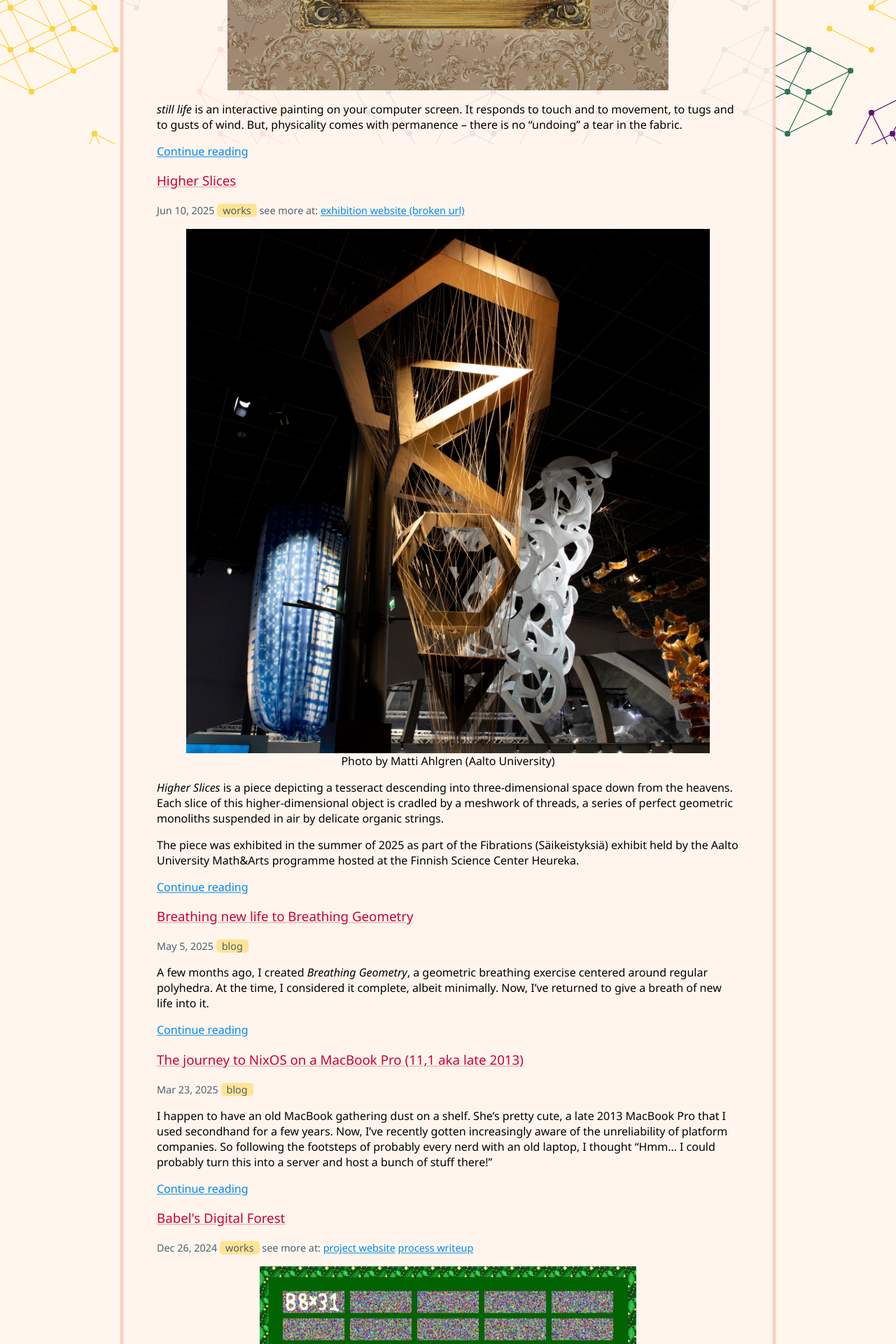
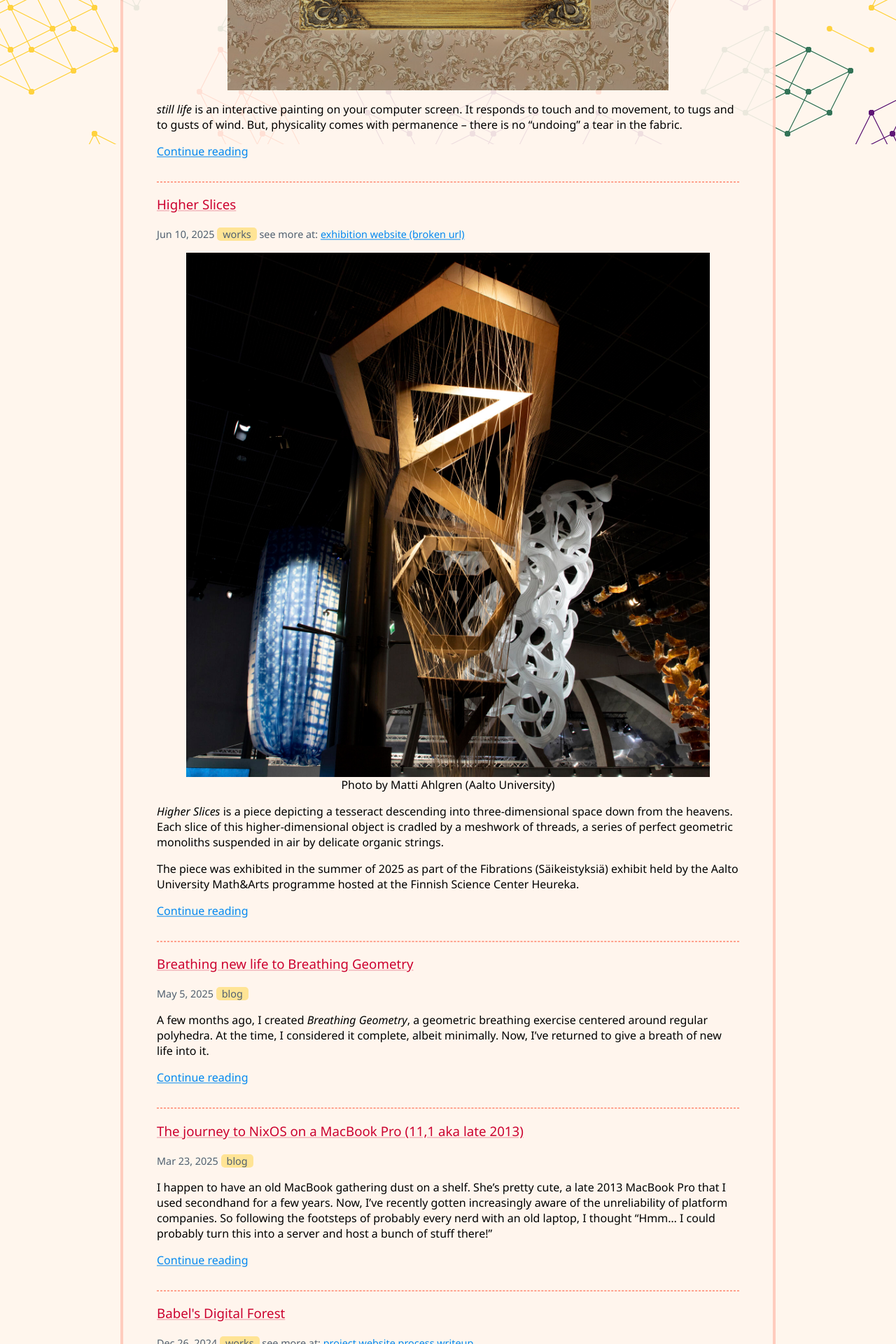
Before and after one commit to RocketRace/rocketrace.github.io, a Jekyll site: the page built from blog.md, in a window 1280 px wide. Shown: the part 694-2614 px from the top of the page at 70% size. Built offline with Jekyll 4.4.1, drawn with Linux system fonts in a browser that asks for light colours.

Commit message:
lil dividers

```diff
--- a/assets/main.scss
+++ b/assets/main.scss
@@ -61,6 +61,10 @@ nav {
 // dividers
 hr {
   border: 2px dashed rgba($color: $tomato, $alpha: 0.4);
+}
+hr.small-divider {
+  border: 1px dashed rgba($color: $tomato, $alpha: 0.4);
+  margin-top: 2em;
 }
 
 // Section titles
--- a/blog.md
+++ b/blog.md
@@ -14,6 +14,9 @@ layout: page
         Continue reading
       </a>
     </div>
+    {% unless forloop.last %}
+      <hr class="small-divider">
+    {% endunless %}
   </li>
   {%- else -%}
     uh oh, no posts
```
